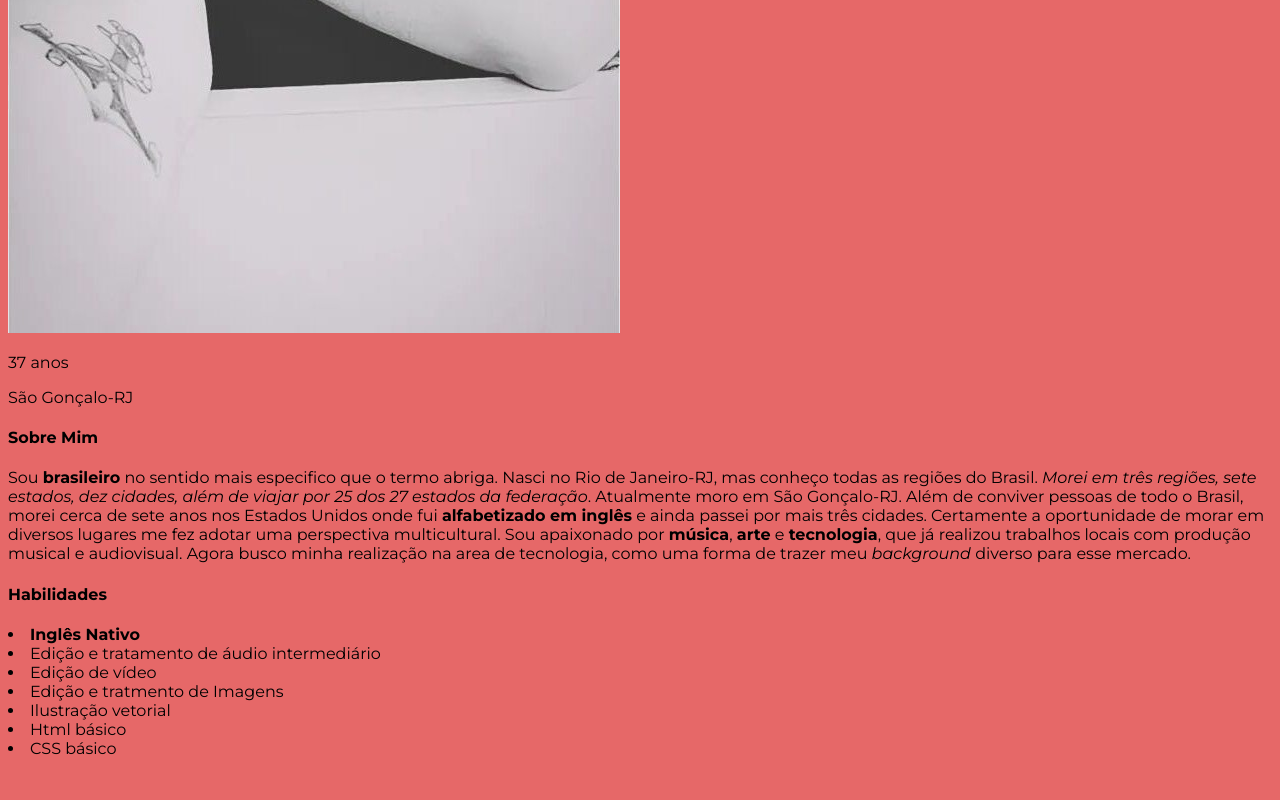
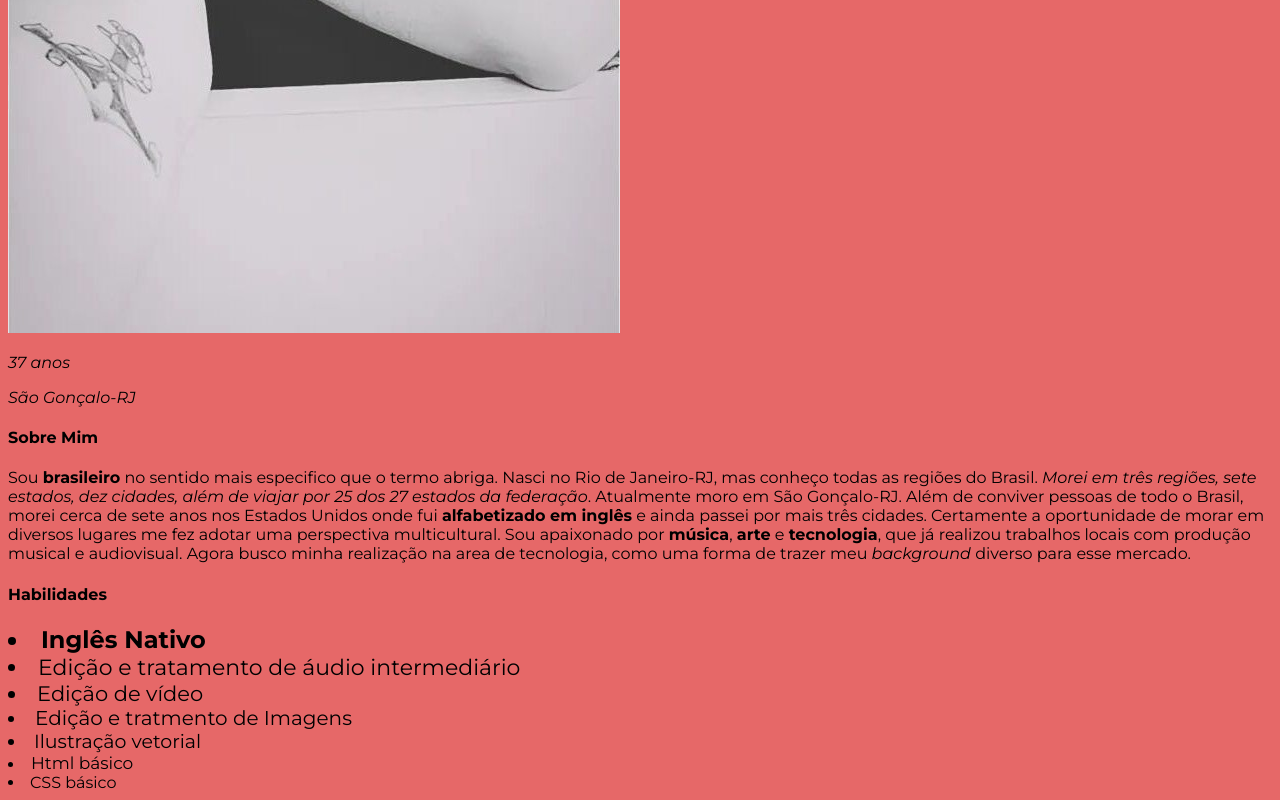
Before and after one commit to brenomont85/brenomont85.github.io, a plain HTML site: page index.html in a window 1280 px wide. Shown: the part 889-1689 px from the top of the page. Before the commit the page ends 1655 px from the top, so only its background shows below. Drawn offline with Linux system fonts and the light colour scheme.

Commit message:
muda tamanho de font para cada item da lista

```diff
--- a/index.html
+++ b/index.html
@@ -21,6 +21,43 @@
         font-family:Cambria, Cochin, Georgia, Times, 'Times New Roman', serif
 
     }
+
+    #age {
+        font-style: italic;
+    }
+
+    #lives-in {
+        font-style: italic;
+    }
+
+    .english {
+        font-size: 24px;
+    }
+
+    .audio {
+        font-size: 22px;
+    }
+
+    .video {
+        font-size: 21px;
+    }
+
+    .photo {
+        font-size:  20px;
+    }
+
+    .vector {
+        font-size: 19px;
+    }
+
+    .html {
+        font-size: 17px;
+    }
+
+    .css {
+        font-size:  16 px;
+    }
+
 </style>
 <body>
     <a href="#sobreMim">Sobre Mim</a>
@@ -50,13 +87,13 @@
 
     <h4 id="habilidades">Habilidades</h4>
     <ul></ul>
-        <li><strong>Inglês Nativo</strong></li>
-        <li>Edição e tratamento de áudio intermediário</li>
-        <li>Edição de vídeo</li>
-        <li>Edição e tratmento de Imagens</li>
-        <li>Ilustração vetorial</li>
-        <li>Html básico</li>
-        <li>CSS básico</li>
+        <li class="english"><strong>Inglês Nativo</strong></li>
+        <li class="audio">Edição e tratamento de áudio intermediário</li>
+        <li class="video">Edição de vídeo</li>
+        <li class="photo">Edição e tratmento de Imagens</li>
+        <li class="vector">Ilustração vetorial</li>
+        <li class="html">Html básico</li>
+        <li class="css">CSS básico</li>
 </body>
 
 </html>
```
